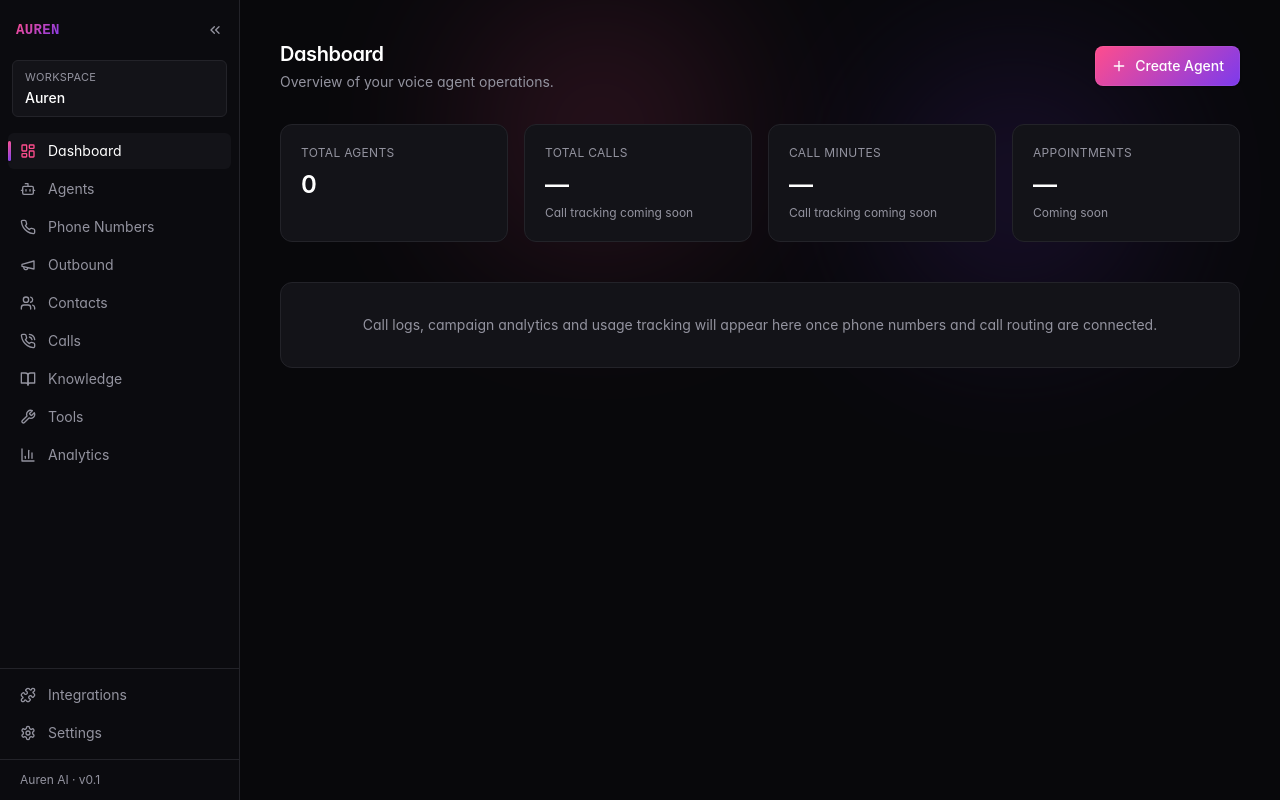
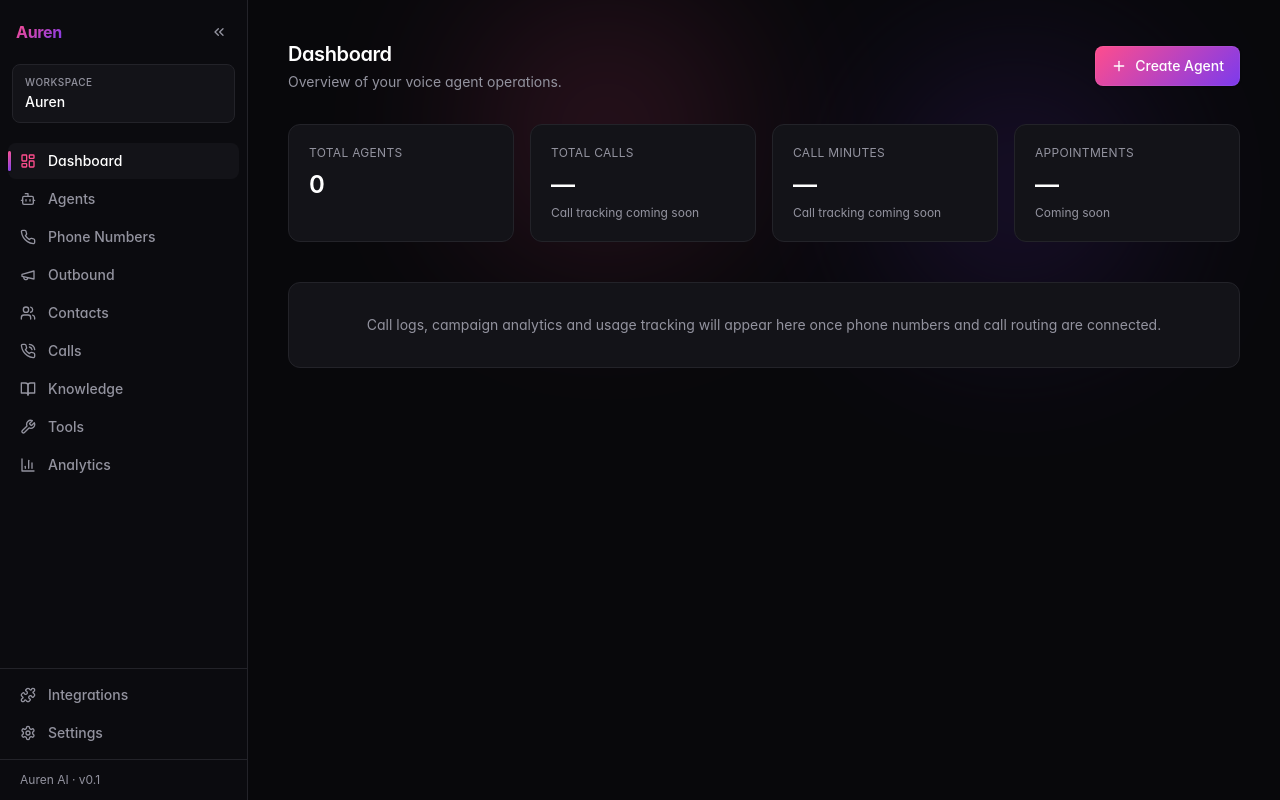
Before and after one commit to nitudevi5763-bit/auren-voice-dashboard, a Next.js app: page / in a window 1280 px wide. Built offline with nearby package versions, Linux system fonts and the light colour scheme; no server answers; the database is empty.

Commit message:
Update Sidebar.js

```diff
--- a/components/Sidebar.js
+++ b/components/Sidebar.js
@@ -29,17 +29,17 @@ export default function Sidebar() {
   const [collapsed, setCollapsed] = useState(false);
 
   return (
-    <aside className={`hidden md:flex h-screen flex-col border-r border-border bg-sidebar transition-all ${collapsed ? 'w-[68px]' : 'w-[240px]'}`}>
+    <aside className={`hidden md:flex h-screen flex-col border-r border-border bg-sidebar transition-all duration-200 ${collapsed ? 'w-[68px]' : 'w-[248px]'}`}>
       <div className="flex items-center justify-between px-4 py-5">
-        {!collapsed && <span className="gradient-text font-mono text-sm font-bold tracking-wide">AUREN</span>}
-        <button onClick={() => setCollapsed(!collapsed)} className="text-muted hover:text-white">
+        {!collapsed && <span className="gradient-text font-display text-base font-bold tracking-tight">Auren</span>}
+        <button onClick={() => setCollapsed(!collapsed)} className="rounded-md p-1 text-muted transition hover:bg-panel hover:text-white">
           {collapsed ? <ChevronsRight size={16} /> : <ChevronsLeft size={16} />}
         </button>
       </div>
 
       {!collapsed && (
-        <div className="mx-3 mb-4 rounded-md border border-border bg-panel px-3 py-2">
-          <p className="text-[11px] uppercase tracking-wide text-muted">Workspace</p>
+        <div className="mx-3 mb-5 rounded-lg border border-border bg-panel px-3 py-2.5">
+          <p className="text-[10px] font-medium uppercase tracking-wider text-muted">Workspace</p>
           <p className="mt-0.5 truncate text-sm font-medium text-white">Auren</p>
         </div>
       )}
@@ -63,7 +63,7 @@ function NavItem({ item, active, collapsed }) {
   const Icon = item.icon;
   return (
     <Link href={item.href}
-      className={`relative flex items-center gap-3 rounded-md px-3 py-2 text-sm transition ${active ? 'bg-panel text-white' : 'text-muted hover:bg-panel hover:text-white'}`}>
+      className={`relative flex items-center gap-3 rounded-lg px-3 py-2 text-sm font-medium transition ${active ? 'bg-panel text-white' : 'text-muted hover:bg-panel/60 hover:text-white'}`}>
       {active && <span className="absolute left-0 top-1/2 h-5 w-[3px] -translate-y-1/2 rounded-full gradient-btn" />}
       <Icon size={16} className={active ? 'text-accent' : ''} />
       {!collapsed && <span>{item.label}</span>}
```
